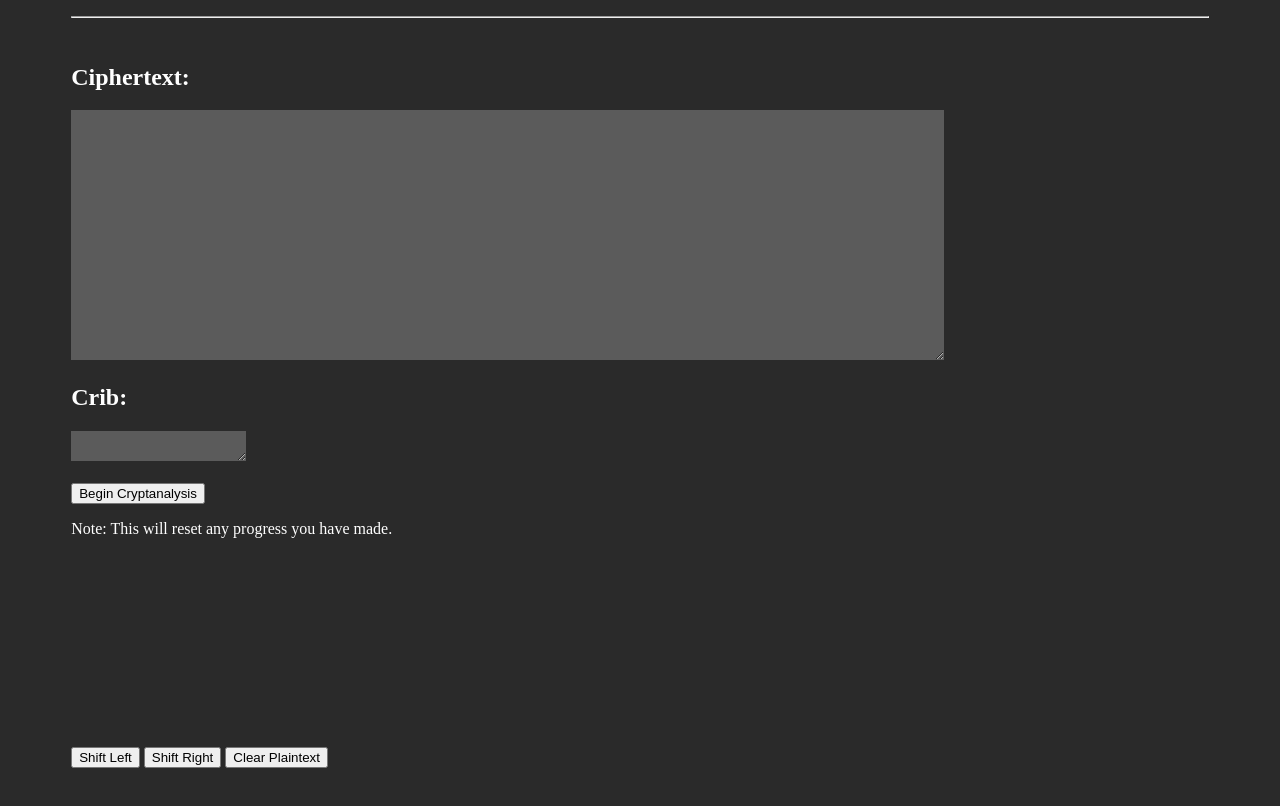
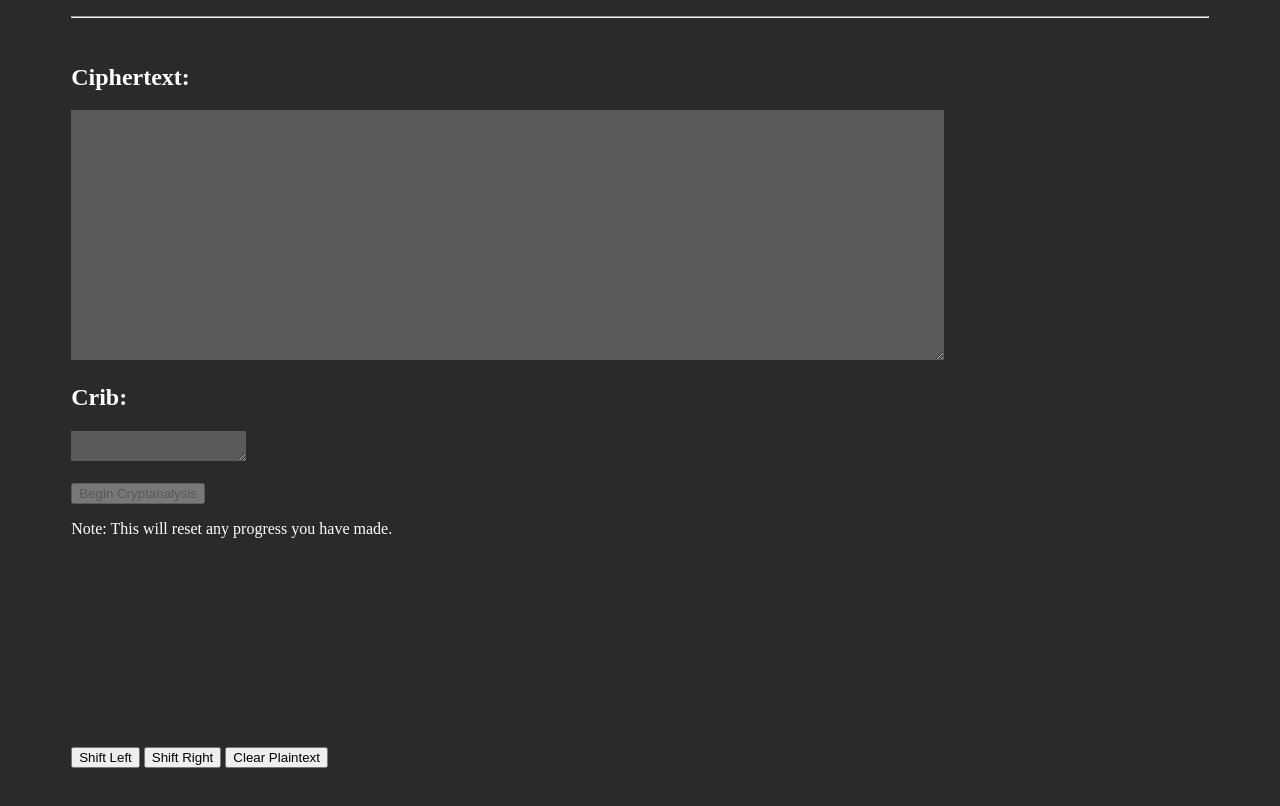
Before and after one commit to Ethan-Gil/RunningKeyCryptanalysisTool, a website: page index.html in a window 1280 px wide. Both pictures are taken after a click on the button "Begin Cryptanalysis". Shown: the part 118-924 px from the top of the page. Drawn offline with nearby package versions, Linux system fonts and the light colour scheme.

Commit message:
Disabled cryptanalyze function after single use

```diff
--- a/index.html
+++ b/index.html
@@ -81,9 +81,12 @@
             // Adding an event listener for the cryptanalyze button
             var btn = document.getElementById("cryptanalyze")
             btn.addEventListener("click", cryptanalyze);
+            // DISABLE AFTER USE
 
             // Main method that writes the information to the page and awaits for further user input.
             function cryptanalyze() {
+                btn.disabled = true;
+
                 ciphertext = getCiphertextInput();
                 plaintext = getPlaintextInput(ciphertext);
                 key = getKeyInput(ciphertext);
```
